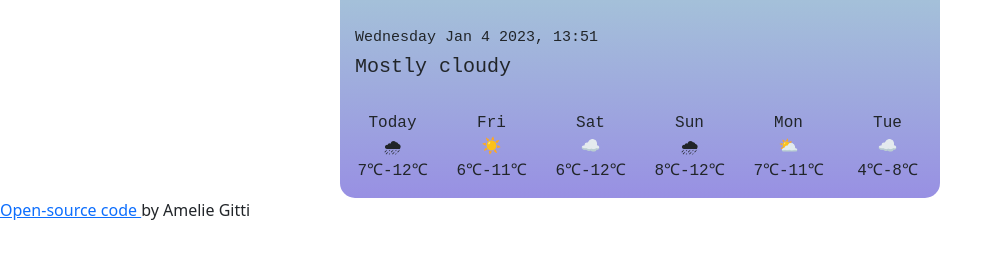
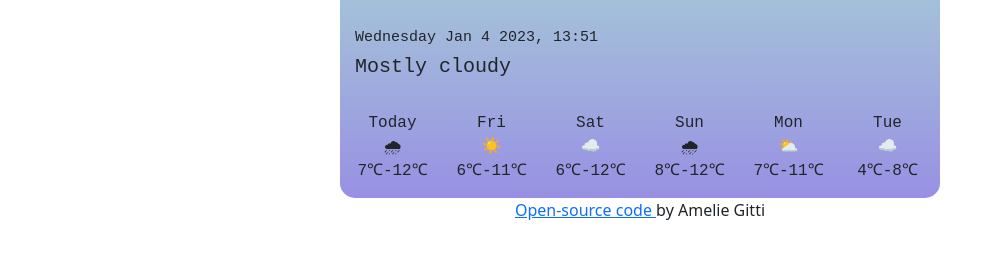
Before and after one commit to amegi73/my-awesome-app, a plain HTML site: page index.html in a window 1280 px wide. Shown: the part 231-490 px from the top of the page, without its empty margins (0-1002 px from the left). Drawn offline with nearby package versions, Linux system fonts and the light colour scheme; a web font is replaced by a local one.

Commit message:
Styled footer

```diff
--- a/src/style.css
+++ b/src/style.css
@@ -60,3 +60,7 @@ ul {
 p {
   font-size: small;
 }
+.footer {
+  text-align: center;
+  margin: 0, auto;
+}
```
